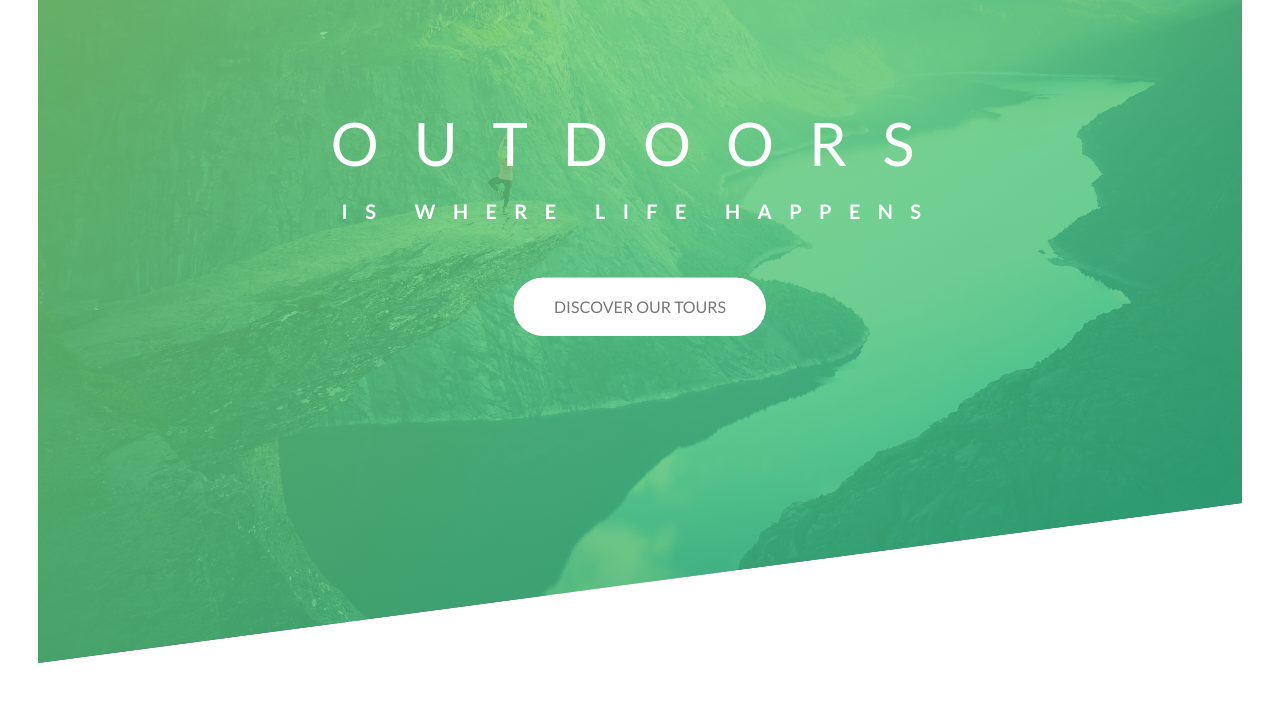
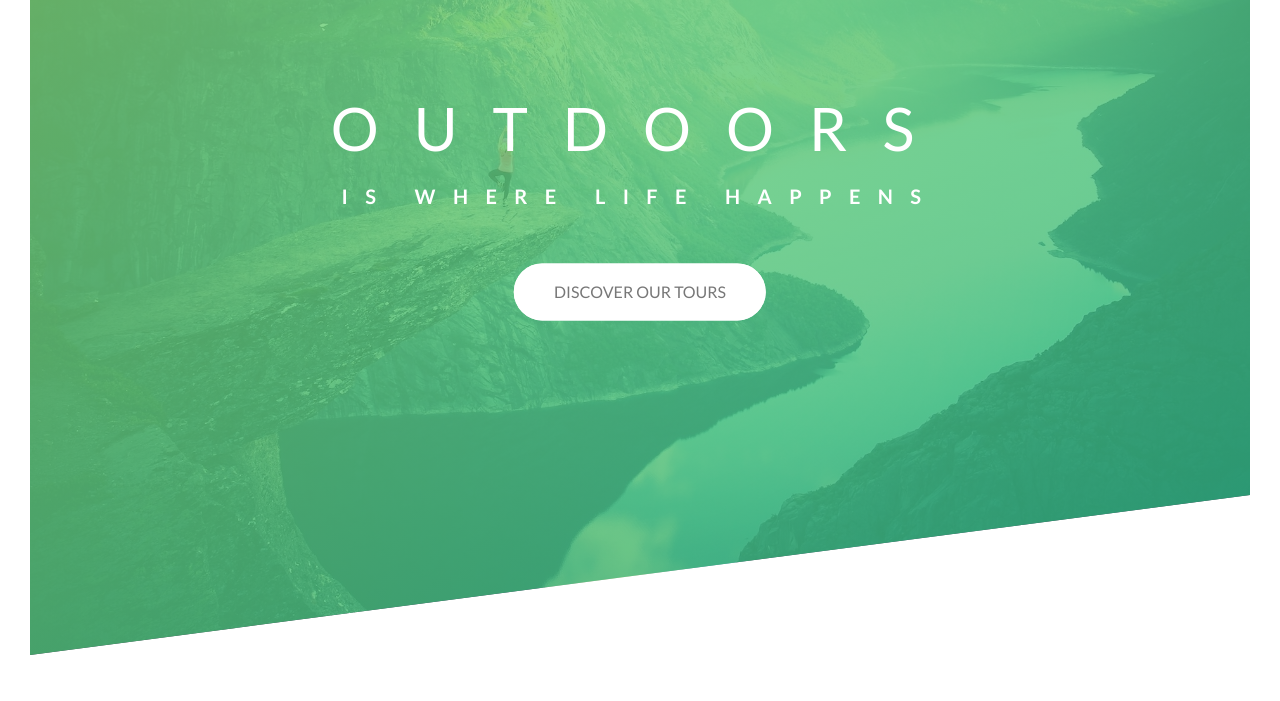
Before and after one commit to kishanjasani/Tour, a website: page index.html in a window 1280 px wide. Shown: the part 135-836 px from the top of the page. Drawn offline with Linux system fonts and the light colour scheme.

Commit message:
Add sass compiler and script for compiling sass to css

```diff
--- a/package.json
+++ b/package.json
@@ -4,7 +4,7 @@
   "description": "OUTDOORS IS WHERE LIFE HAPPENS",
   "main": "index.js",
   "scripts": {
-    "test": "echo \"Error: no test specified\" && exit 1"
+    "compile:sass": "node-sass sass/main.scss css/style.css -w"
   },
   "repository": {
     "type": "git",
--- /dev/null
+++ b/sass/main.scss
@@ -0,0 +1,183 @@
+// Colors
+$color-primary: #55C57A;
+$color-primary-dark: #28B485;
+$color-primary-light: #7ED56F;
+$color-dark-grey: #777777;
+$color-white: $FFFFFF;
+
+*,
+*::after,
+*::before {
+    margin: 0;
+    padding: 0;
+    box-sizing: inherit;
+}
+
+html {
+    font-size: 62.5%; /* 10px */
+}
+
+body {
+    font-family: "Lato", sans-serif;
+    font-weight: 400;
+    line-height: 1.7;
+    color: $color-dark-grey;
+    padding: 3rem;
+    box-sizing: border-box;
+}
+
+/* Header */
+.header {
+    height: 95vh;
+    background-image: linear-gradient(
+        to right bottom,
+        rgba($color-primary-light, 0.8),
+        rgba($color-primary-dark, 0.8)),
+    url('../img/hero.jpg');
+    background-size: cover;
+    background-position: top;
+    position: relative;
+    clip-path: polygon(0 0, 100% 0, 100% 75vh, 0 100%);
+}
+
+.header__logo-box {
+    position: absolute;
+    top: 4rem;
+    left: 5rem;
+}
+
+.header__logo {
+    height: 3.5rem;
+}
+
+.header__text-box {
+    position: absolute;
+    top: 40%;
+    left: 50%;
+    text-transform: uppercase;
+    transform: translate(-50%, -50%);
+    text-align: center;
+}
+
+.header-primary {
+    color: $color-white;
+    backface-visibility: hidden;
+}
+
+.header-primary--main {
+    display: block;
+    font-size: 6rem;
+    font-weight: 400;
+    letter-spacing: 3.5rem;
+    animation-name: moveInLeft;
+    animation-duration: 1s;
+    animation-timing-function: ease-out;
+    /*
+        animation-delay: 3s;
+        animation-iteration-count: 3;
+    */
+}
+
+.header-primary--sub {
+    display: block;
+    font-size: 2rem;
+    font-weight: 700;
+    letter-spacing: 1.74rem;
+    animation: moveInRight 1s ease-out;
+    margin-bottom: 5rem;
+}
+
+@keyframes moveInLeft {
+    0% {
+        opacity: 0;
+        transform: translateX(-10rem);
+    }
+    80% {
+        transform: translateX(1rem);
+    }
+    100% {
+        opacity: 1;
+        transform: translate(0);
+    }
+}
+
+@keyframes moveInRight {
+    0% {
+        opacity: 0;
+        transform: translateX(10rem);
+    }
+    80% {
+        transform: translateX(-1rem);
+    }
+    100% {
+        opacity: 1;
+        transform: translate(0);
+    }
+}
+
+@keyframes moveInBottom {
+    0% {
+        opacity: 0;
+        transform: translateY(3rem);
+    }
+    80% {
+        transform: translateY(-.5rem);
+    }
+    100% {
+        opacity: 1;
+        transform: translate(0);
+    }
+}
+
+.btn:link,
+.btn:visited {
+    display: inline-block;
+    text-decoration: none;
+    padding: 1.5rem 4rem;
+    border-radius: 10rem;
+    transition: all .2s;
+    position: relative;
+    font-size: 1.6rem;
+}
+
+.btn:hover {
+    transform: translateY(-.3rem);
+    box-shadow: 0 1rem 2rem rgba(0, 0, 0, 0.2);
+}
+
+.btn:active {
+    transform: translateY(-.1rem);
+    box-shadow: 0 .5rem 1rem rgba(0, 0, 0, 0.2);
+}
+
+.btn--white {
+    background-color: $color-white;
+    color: $color-dark-grey;
+}
+
+.btn::after {
+    content: "";
+    display: inline-block;
+    width: 100%;
+    height: 100%;
+    border-radius: 10rem;
+    position: absolute;
+    top: 0;
+    left: 0;
+    z-index: -1;
+    transition: all .4s;
+}
+
+.btn--white::after {
+    background-color: $color-white;
+}
+
+.btn:hover::after {
+    transform: scaleX(1.4) scaleY(1.6);
+    opacity: 0;
+}
+
+.btn--animated {
+    animation: moveInBottom .5s ease-out .75s;
+    animation-fill-mode: backwards;
+}
```
Also changed, not shown: css/style.css.
